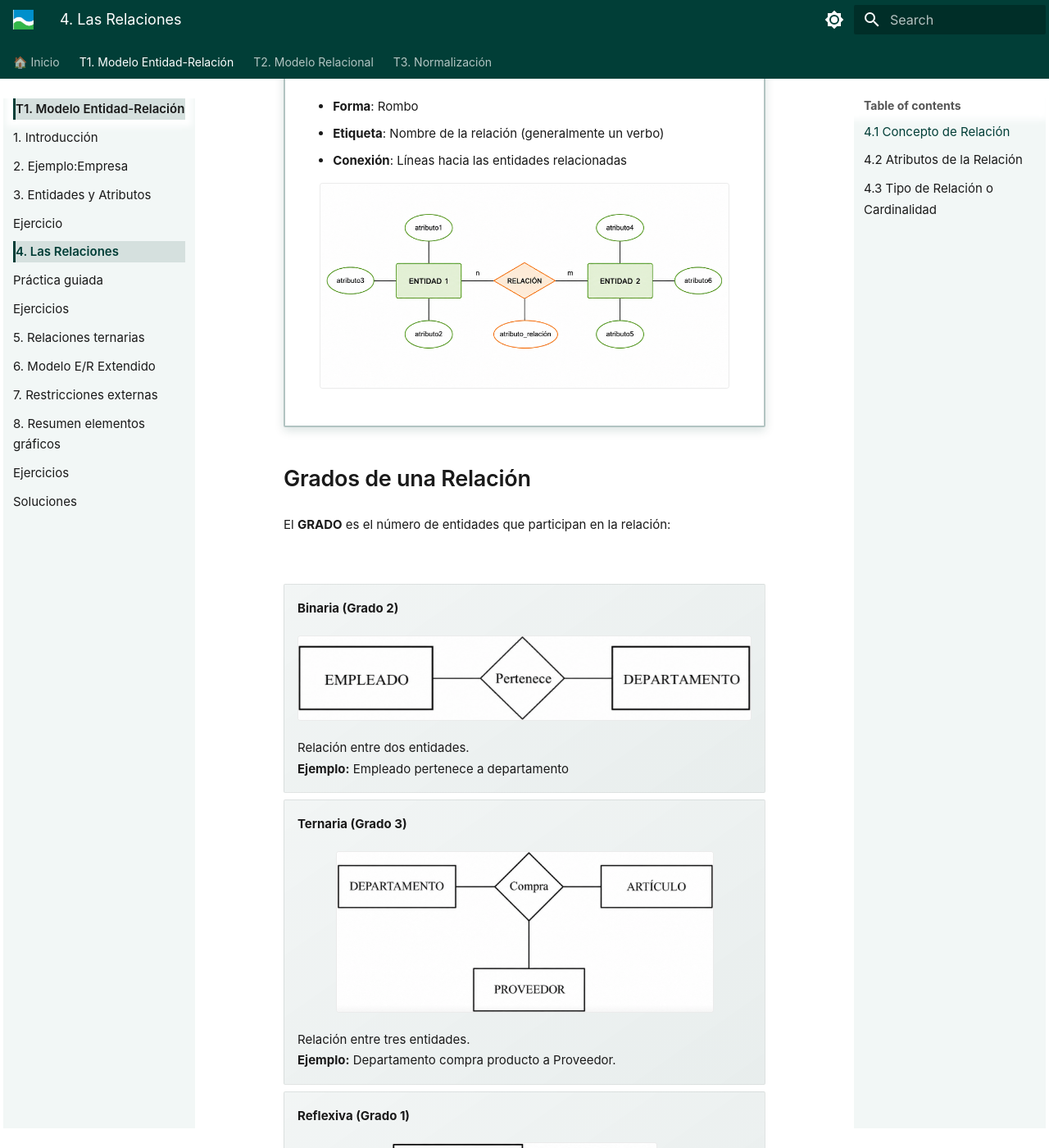
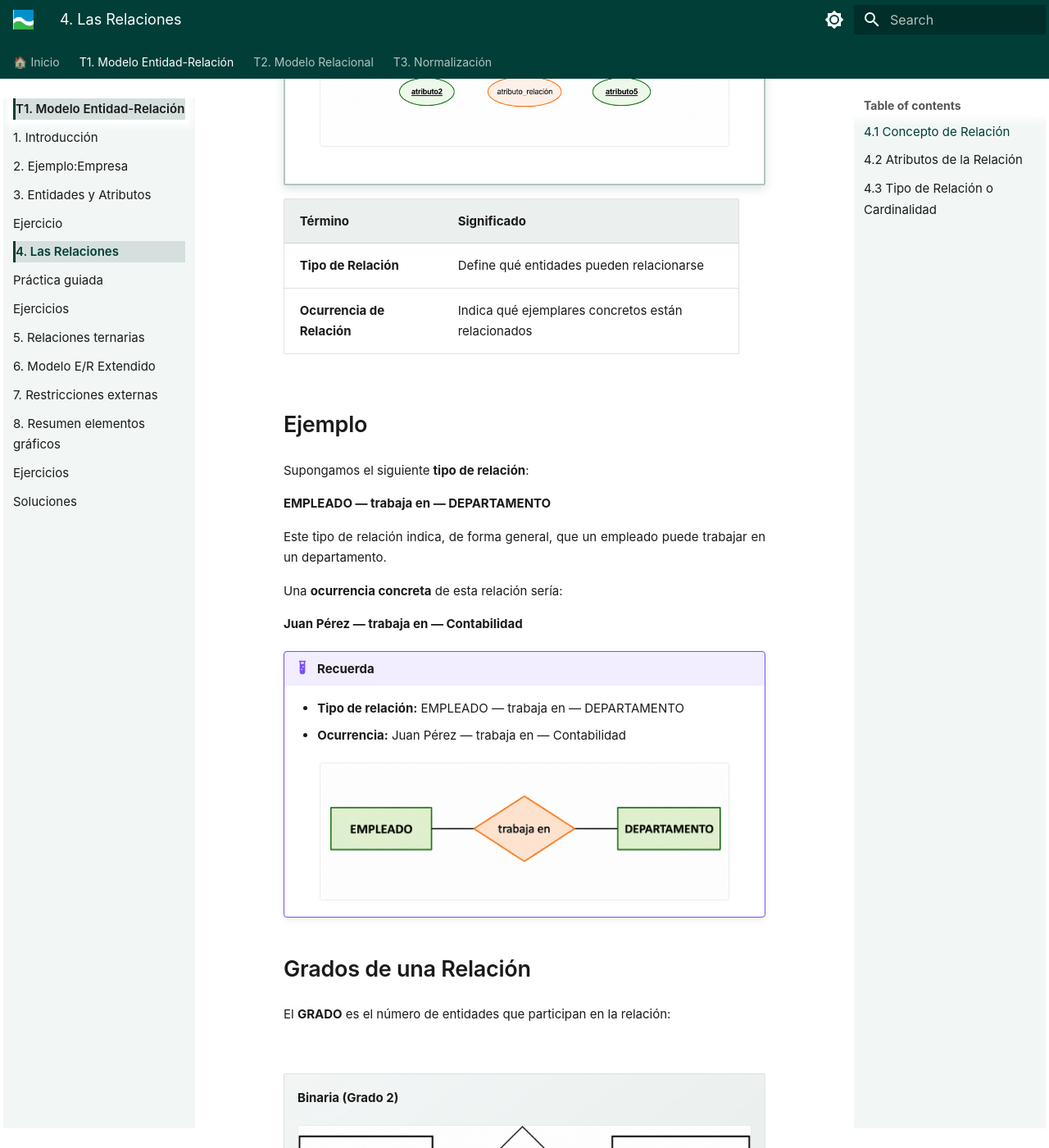
Before and after one commit to asalvadorc/modelos_BD, an MkDocs documentation site: the page built from docs/Model_E-R/4_las_relaciones_del_modelo_er.md, in a window 1280 px wide and 1400 px high, scrolled down 1019 px. Shown: the whole window at 82% size. Built offline with MkDocs 1.6.1 and Material for MkDocs 9.7.7, drawn with Linux system fonts in a browser that asks for light colours; some of the changed text lies outside the part shown.

Commit message:
relaciones

```diff
--- a/docs/Model_E-R/4_las_relaciones_del_modelo_er.md
+++ b/docs/Model_E-R/4_las_relaciones_del_modelo_er.md
@@ -12,19 +10,38 @@ Hasta ahora solo hemos definido entidades. Ahora conectaremos entidades entre el
 
 **RELACIÓN** es una asociación o correspondencia entre entidades.
 
-| Término | Significado |
-|---------|-------------|
-| **Tipo de Relación** | Estructura genérica entre tipos de entidad |
-| **Ocurrencia de Relación** | Instancia concreta (ej: Juan Pérez → Contabilidad) |
-
 ### Representación Gráfica
 
 === "Elementos"
+
     - **Forma**: Rombo
     - **Etiqueta**: Nombre de la relación (generalmente un verbo)
     - **Conexión**: Líneas hacia las entidades relacionadas
 
-    ![alt text](image-55.png){width=500}
+    ![Representación gráfica de una relación](image-3.png){width=500}
+
+| Término | Significado |
+|---------|-------------|
+| **Tipo de Relación** | Define qué entidades pueden relacionarse |
+| **Ocurrencia de Relación** | Indica qué ejemplares concretos están relacionados |
+
+### Ejemplo
+
+Supongamos el siguiente **tipo de relación**:
+
+**EMPLEADO — trabaja en — DEPARTAMENTO**
+
+Este tipo de relación indica, de forma general, que un empleado puede trabajar en un departamento.
+
+Una **ocurrencia concreta** de esta relación sería:
+
+**Juan Pérez — trabaja en — Contabilidad**
+
+!!! example "Recuerda"
+    - **Tipo de relación:** EMPLEADO — trabaja en — DEPARTAMENTO
+    - **Ocurrencia:** Juan Pérez — trabaja en — Contabilidad
+
+    ![alt text](image-1.png){width=500}
 
 
 ### Grados de una Relación
@@ -84,13 +101,13 @@ Dos entidades pueden tener **más de una relación** entre ellas:
 ??? "Ejemplo: Empresa"
 
     - La compañía está organizada en departamentos.
-    - Cada uno tiene nombre único, número único y un empleado que lo dirige. Nos interesa la fecha en la que comenzó a dirigirlo.
+    - Cada uno tiene nombre único, número único y un empleado que lo <mark>dirige</mark>. Nos interesa la fecha en la que comenzó a dirigirlo.
 
-    - Cada departamento controla una serie de proyectos. Cada uno de estos proyectos tiene nombre y número únicos, y estará coordinado por un único departamento.
+    - Cada departamento <mark>controla</mark> una serie de proyectos. Cada uno de estos proyectos tiene nombre y número únicos, y estará <mark>coordinado</mark> por un único departamento.
 
-    - De cada empleado nos interesa el nombre (formado por dos apellidos y nombre de pila), DNI, dirección, teléfono, sueldo y fecha de nacimiento. Todo empleado está asignado a un departamento, y muchas veces tendrá un supervisor. Puede trabajar en más de un proyecto (no necesariamente controlados por el mismo departamento) y trabajará un determinado número de horas a la semana en cada proyecto. En un proyecto siempre trabajará, como mínimo, un empleado.
+    - De cada empleado nos interesa el nombre (formado por dos apellidos y nombre de pila), DNI, dirección, teléfono, sueldo y fecha de nacimiento. Todo empleado está <mark>asignado</mark> a un departamento, y muchas veces <mark>tendrá</mark> un supervisor. Puede <mark>trabajar</mark> en más de un proyecto (no necesariamente controlados por el mismo departamento) y trabajará un determinado número de horas a la semana en cada proyecto. En un proyecto siempre trabajará, como mínimo, un empleado.
 
-    - Queremos saber también los familiares de cada empleado, para administrar los términos de un seguro. Queremos saber el nombre, fecha de nacimiento y parentesco con el empleado.
+    - Queremos saber también los familiares <mark>de cada</mark> empleado, para administrar los términos de un seguro. Queremos saber el nombre, fecha de nacimiento y parentesco con el empleado.
 
 
 ---
```
Also changed, not shown: other parts of docs/Model_E-R/4_las_relaciones_del_modelo_er.md (+0 -2 lines), docs/Model_E-R/6_modelo_er_extendido.md (+22 -1 lines), docs/Model_E-R/ejercicios0.md (+1 -1 lines), docs/Model_E-R/image-1.png (added), docs/Model_E-R/image-3.png (added), docs/Model_E-R/image.png (added).
